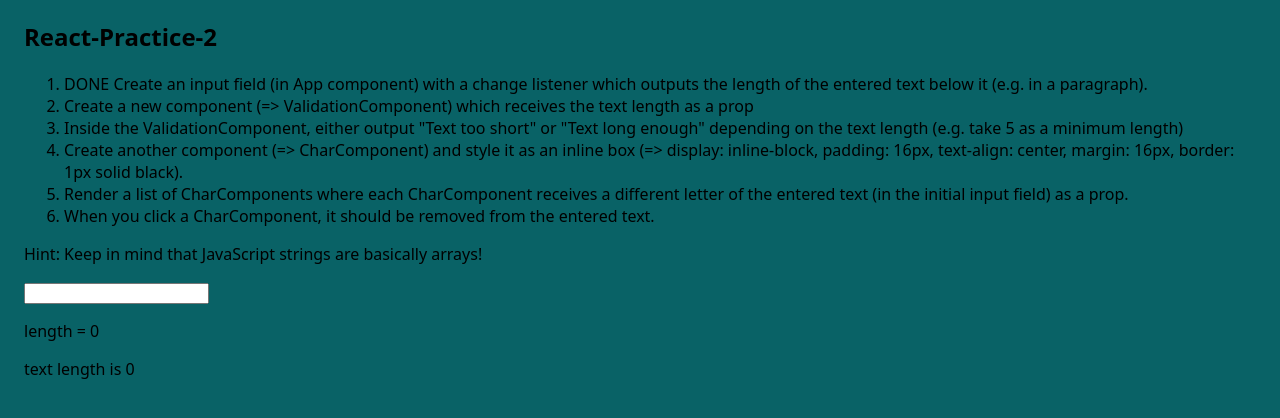
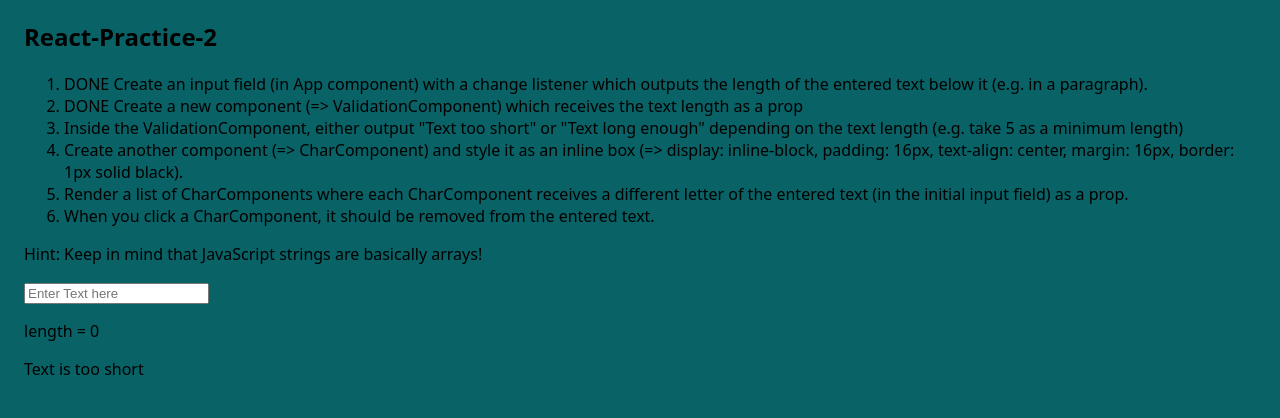
Before and after one commit to EvolOfThings/React-Practice-1.2, a React (Create React App) app: page / in a window 1280 px wide. Shown: the top 418 px of the page. Built offline with nearby package versions, Linux system fonts and the light colour scheme.

Commit message:
Validating the text string length is working

```diff
--- a/src/App.js
+++ b/src/App.js
@@ -23,7 +23,7 @@ class App extends Component {
         <h2>React-Practice-2</h2>
         <ol>
           <li>DONE Create an input field (in App component) with a change listener which outputs the length of the entered text below it (e.g. in a paragraph).</li>
-          <li>Create a new component (=> ValidationComponent) which receives the text length as a prop</li>
+          <li>DONE Create a new component (=> ValidationComponent) which receives the text length as a prop</li>
           <li>Inside the ValidationComponent, either output "Text too short" or "Text long enough" depending on the text length (e.g. take 5 as a minimum length)</li>
           <li>Create another component (=> CharComponent) and style it as an inline box (=> display: inline-block, padding: 16px, text-align: center, margin: 16px, border: 1px solid black).</li>
           <li>Render a list of CharComponents where each CharComponent receives a different letter of the entered text (in the initial input field) as a prop.</li>
@@ -31,7 +31,7 @@ class App extends Component {
         </ol>
         <p>Hint: Keep in mind that JavaScript strings are basically arrays!</p>
 
-        <input type="text" onChange={this.textLength} />
+        <input type="text" placeholder="Enter Text here" onChange={this.textLength} />
         <p>length = {this.state.length}</p>
         <ValidationComponent length={this.state.length} />
       </div>
--- a/src/ValidationComponent.js
+++ b/src/ValidationComponent.js
@@ -3,7 +3,16 @@ import React from 'react';
 const ValidationComponent = (props) => {
 return (
   <div>
-    <p> text length is {props.length} </p>
+    {
+      (props.length < 5)
+      ? <div> <p> Text is too short </p></div>
+      : null
+    }
+    {
+      (props.length > 10)
+      ? <div> <p> Text is too long </p></div>
+      : null
+    }
   </div>
 );
 }
@@ -23,3 +32,9 @@ export default ValidationComponent;
 //     <p>Text too long</p>
 //   </div
 //   }
+
+// if ({ props.length } <= 3) {
+//   <p>Text too short</p>
+// } else if ({ props.length } >= 8) {
+//   <p>Text too long</p>
+// }
```
